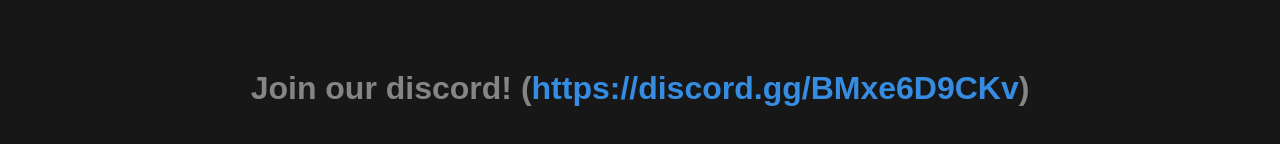
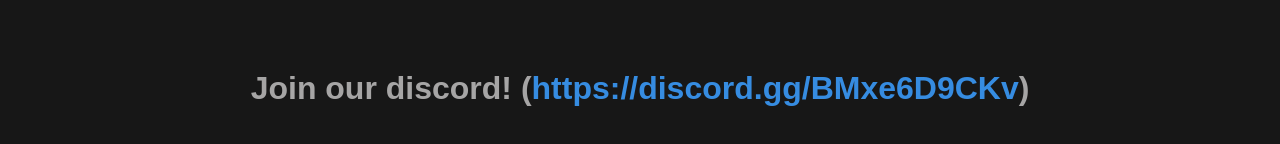
Before and after one commit to TacoGuy21/Greatsword-V3, a website: page public/index.html in a window 1280 px wide. Shown: the part 522-666 px from the top of the page. Drawn offline with Linux system fonts and the light colour scheme.

Commit message:
Update index.html

```diff
--- a/public/index.html
+++ b/public/index.html
@@ -123,7 +123,7 @@
       text-align: center;
       font-family: Arial, sans-serif;
       font-size: 2em;
-      color: rgb(134, 133, 133);
+      color: rgb(166, 165, 165);
   }
 </style>
 </head>
```
